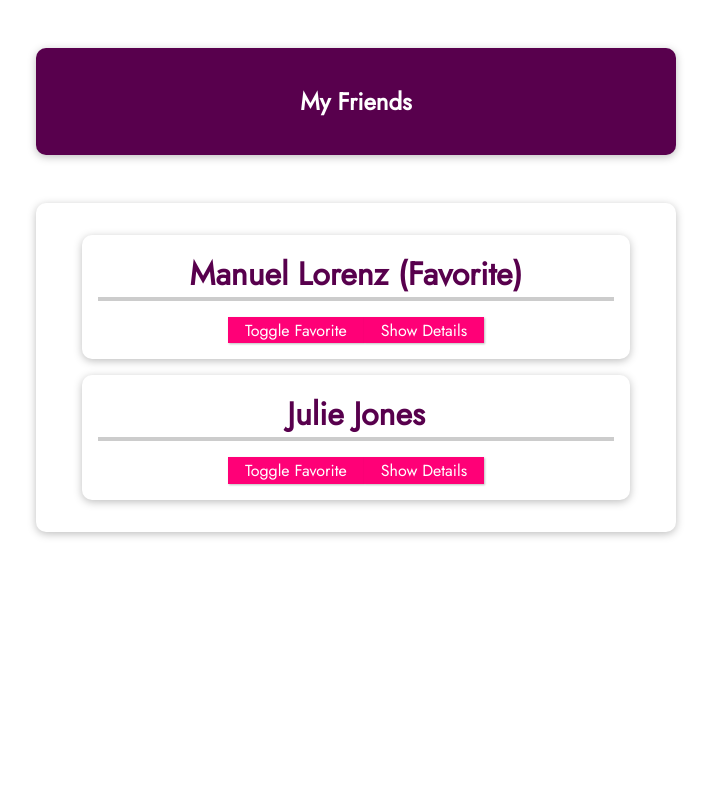
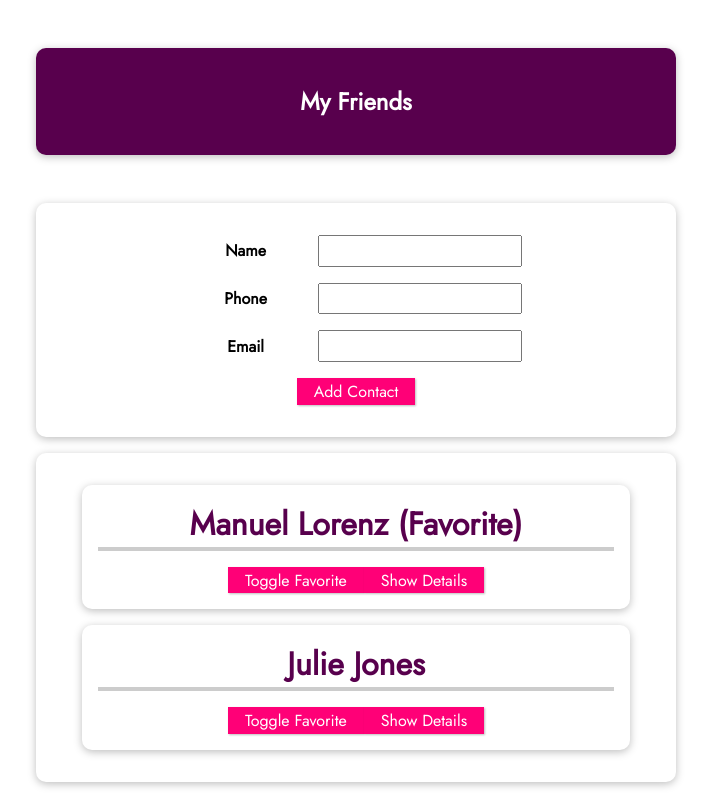
Before and after one commit to IngDavidTM/first-cli-vue, a Vue app: page / in a window 1280 px wide. Shown: the whole page, without its empty margins (284-995 px from the left). Built offline with nearby package versions, Linux system fonts and the light colour scheme.

Commit message:
Add new friend component

```diff
--- a/src/App.vue
+++ b/src/App.vue
@@ -1,6 +1,7 @@
 <template>
   <section>
     <header><h1>My Friends</h1></header>
+    <new-friend @add-contact="addContact" ></new-friend>
     <ul>
       <li>
         <friend-contact
@@ -46,6 +47,16 @@
           friend => friend.id === friendId
         );
         identifiedFriend.isFavorite = !identifiedFriend.isFavorite;
+      },
+      addContact(contactData) {
+        const newFriend = {
+          id: new Date().toISOString(),
+          name: contactData.name,
+          phone: contactData.phone,
+          email: contactData.email,
+          isFavorite: false
+        };
+        this.friends.push(newFriend);
       }
     }
   }
@@ -83,7 +94,8 @@
     list-style: none;
   }
 
-  #app li {
+  #app li,
+  #app form {
     box-shadow: 0 2px 8px rgba(0, 0, 0, 0.26);
     margin: 1rem auto;
     border-radius: 10px;
@@ -116,4 +128,18 @@
     border-color: #ec3169;
     box-shadow: 1px 1px 4px rgba(0, 0, 0, 0.26);
   }
+
+  #app input {
+    font: inherit;
+    padding: 0.15rem;
+  }
+  #app label {
+    font-weight: bold;
+    margin-right: 1rem;
+    width: 7rem;
+    display: inline-block;
+  }
+  #app form div {
+    margin: 1rem 0;
+  }
 </style>
--- /dev/null
+++ b/src/components/NewFriend.vue
@@ -0,0 +1,47 @@
+<template>
+  <section>
+    <form @submit.prevent="submitData">
+      <div>
+        <label for="name">Name</label>
+        <input type="text" id="name" v-model="enteredName" />
+      </div>
+      <div>
+        <label for="phone">Phone</label>
+        <input type="text" id="phone" v-model="enteredPhone" />
+      </div>
+      <div>
+        <label for="email">Email</label>
+        <input type="email" id="email" v-model="enteredEmail" />
+      </div>
+      <div>
+        <button>Add Contact</button>
+      </div>
+    </form>
+  </section>
+</template>
+
+<script>
+export default {
+  emits: ['add-contact'],
+  data() {
+    return {
+      enteredName: '',
+      enteredPhone: '',
+      enteredEmail: ''
+    }
+  },
+  methods: {
+    submitData() {
+      const contactData = {
+        name: this.enteredName,
+        phone: this.enteredPhone,
+        email: this.enteredEmail
+      };
+      this.$emit('add-contact', contactData);
+      this.enteredName = '';
+      this.enteredPhone = '';
+      this.enteredEmail = '';
+    }
+  }
+}
+</script>
--- a/src/main.js
+++ b/src/main.js
@@ -1,7 +1,9 @@
 import { createApp } from 'vue';
 import App from './App.vue';
 import FriendContact from './components/FriendContact.vue';
+import NewFriend from './components/NewFriend.vue';
 
 const app = createApp(App);
 app.component('friend-contact', FriendContact);
+app.component('new-friend', NewFriend);
 app.mount('#app');
```
